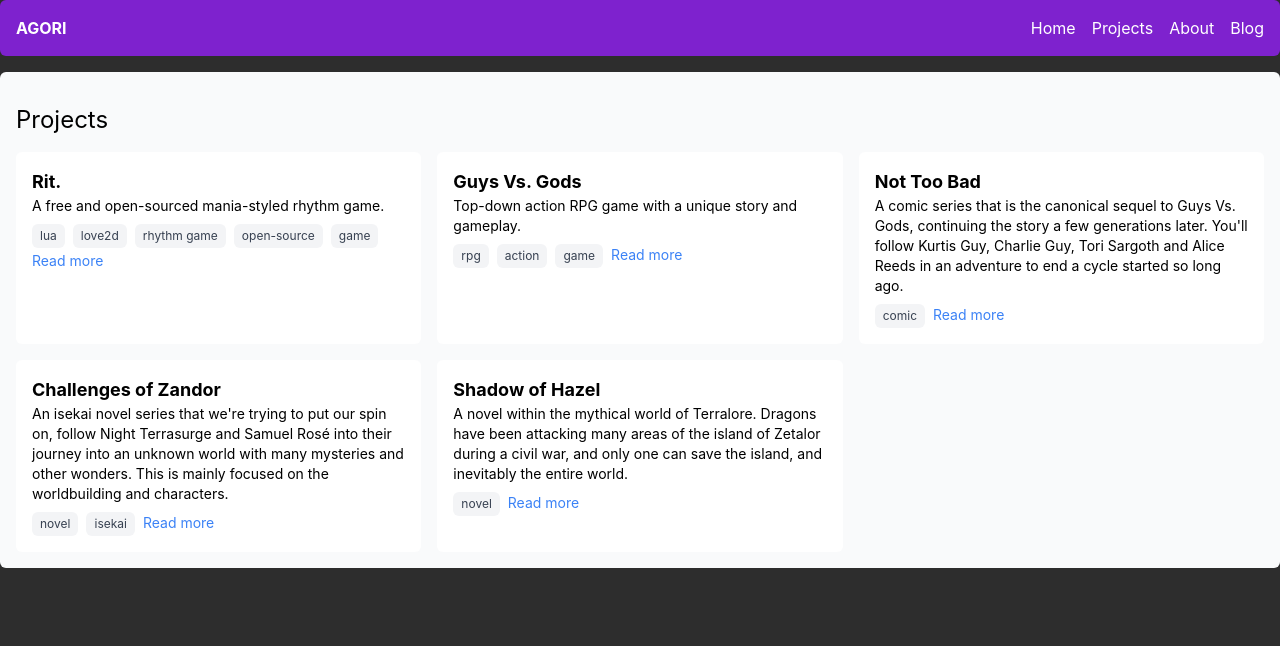
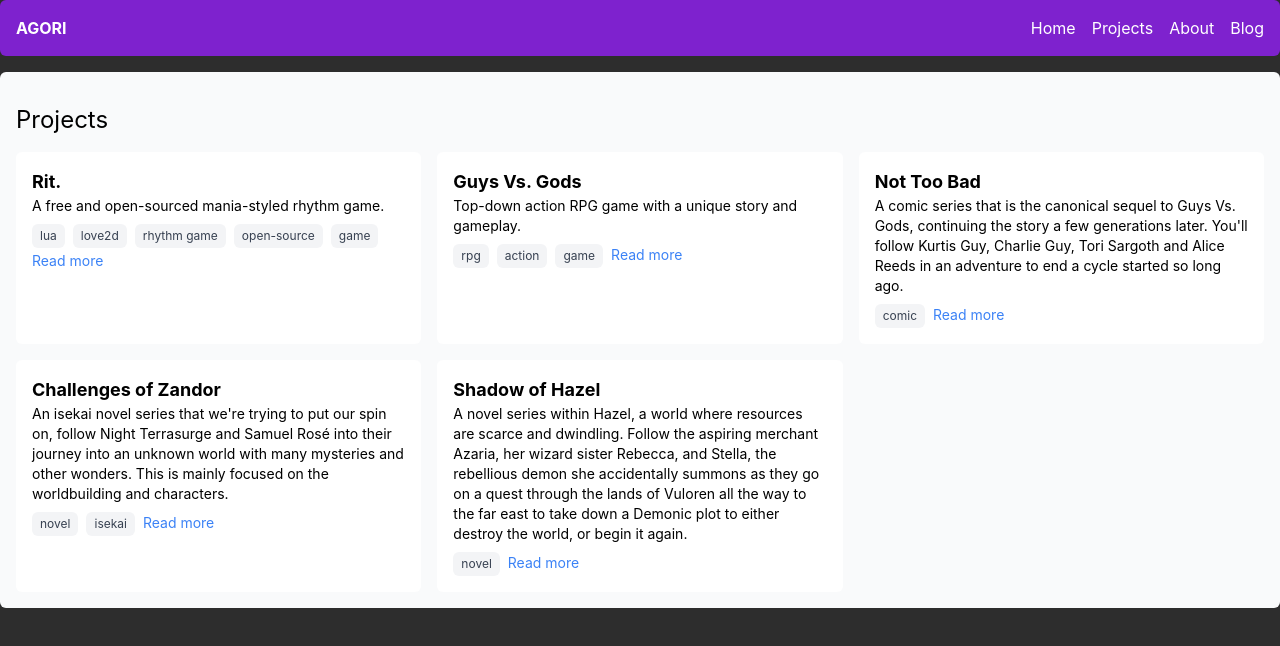
Before and after one commit to GuglioIsStupid/agori.dev, a React (Create React App) app: page /projects in a window 1280 px wide. Shown: the top 646 px of the page. Built offline with nearby package versions, Linux system fonts and the light colour scheme.

Commit message:
Update Shadow of Hazel desc

```diff
--- a/src/pages/Projects.js
+++ b/src/pages/Projects.js
@@ -38,7 +38,7 @@ const ProjectsList = [
     },
     {
         name: "Shadow of Hazel",
-        description: "A novel within the mythical world of Terralore. Dragons have been attacking many areas of the island of Zetalor during a civil war, and only one can save the island, and inevitably the entire world.",
+        description: "A novel series within Hazel, a world where resources are scarce and dwindling. Follow the aspiring merchant Azaria, her wizard sister Rebecca, and Stella, the rebellious demon she accidentally summons as they go on a quest through the lands of Vuloren all the way to the far east to take down a Demonic plot to either destroy the world, or begin it again.",
         link: "/projects/shadow-of-hazel",
         image: null,
         screenshots: [],
```
